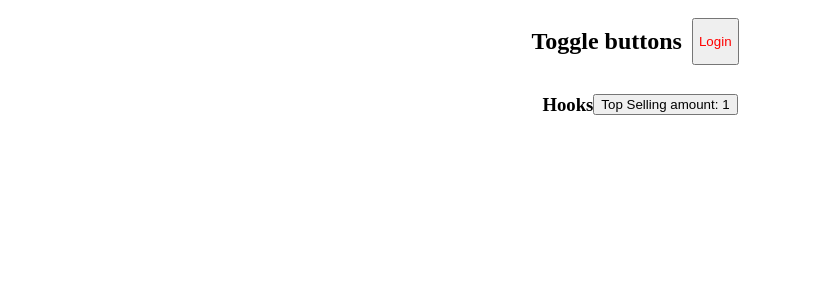
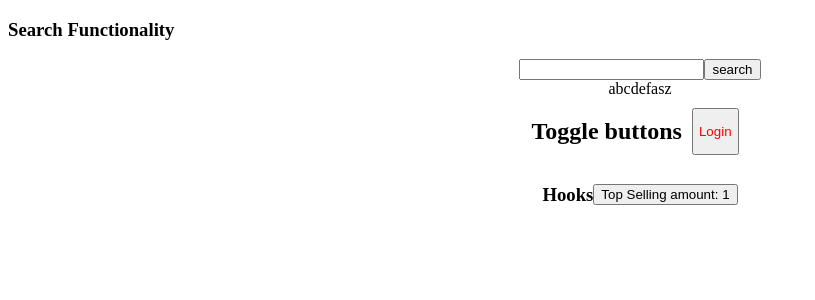
Before and after one commit to AnsaAli/basics-frontend, a React (Vite) app in the folder 5.npm-parcel/: page / in a window 1280 px wide. Shown: the top 300 px of the page, without its empty margins (0-815 px from the left). Built offline with nearby package versions, Linux system fonts and the light colour scheme.

Commit message:
add search feture using useEffect

```diff
--- a/5.npm-parcel/App.js
+++ b/5.npm-parcel/App.js
@@ -2,11 +2,12 @@ import React from "react";
 import ReactDOM from "react-dom";
 import Component1 from "./component/Component1";
 import Component2 from "./component/Component2";
+import Component3 from "./component/Component3";
 
 const App = () => {
   return (
     <div>
-
+     <Component3/>
       <Component2/>
      <div  style={{display: 'flex', alignItems : 'center' , justifyContent:'center'}}>
      <h3>Hooks</h3>
--- /dev/null
+++ b/5.npm-parcel/component/Component3.js
@@ -0,0 +1,34 @@
+import { useState } from "react";
+
+const Component3 = () => {
+  const [list, setList] = useState(["abc", "def", "asz"]);
+  const [text, setText] = useState("");
+  return (
+    <div
+
+    >
+      <h3>Search Functionality</h3>
+      <div
+        style={{
+          display: "flex",
+          alignItems: "center",
+          justifyContent: "center",
+        }}
+      >
+        <input value={text} onChange={(e) => setText(e.target.value)} />
+        <button onClick={() => {
+            const filter = list.filter((char)=> char.includes(text));
+            setList(filter)
+        }}>search</button> <br />
+      </div>
+
+      <div style={{
+          display: "flex",
+        alignItems: "center",
+        justifyContent: "center",
+      }}>{list}</div>
+    </div>
+  );
+};
+
+export default Component3;
```
